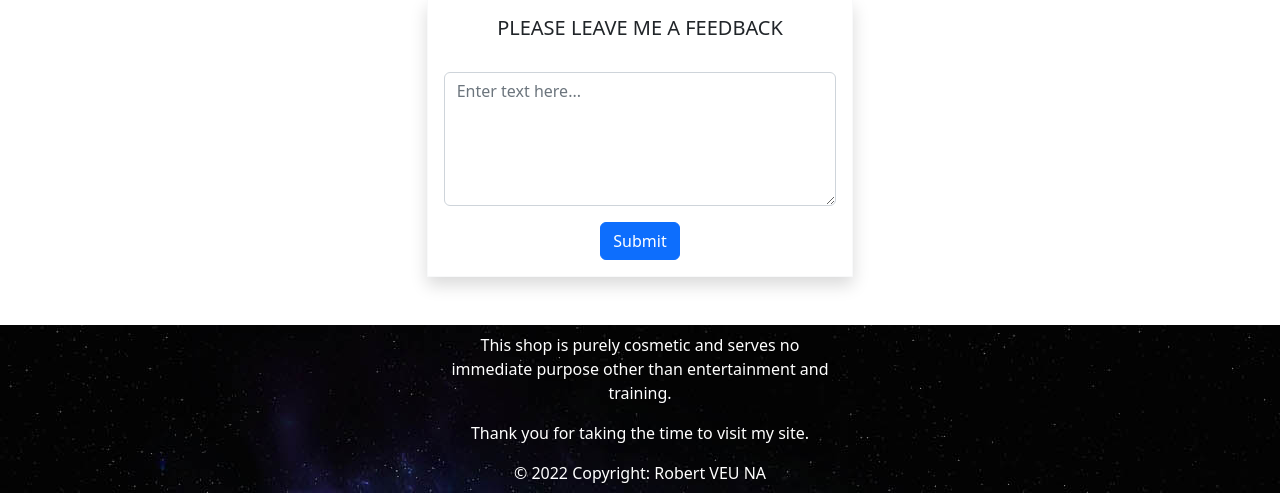
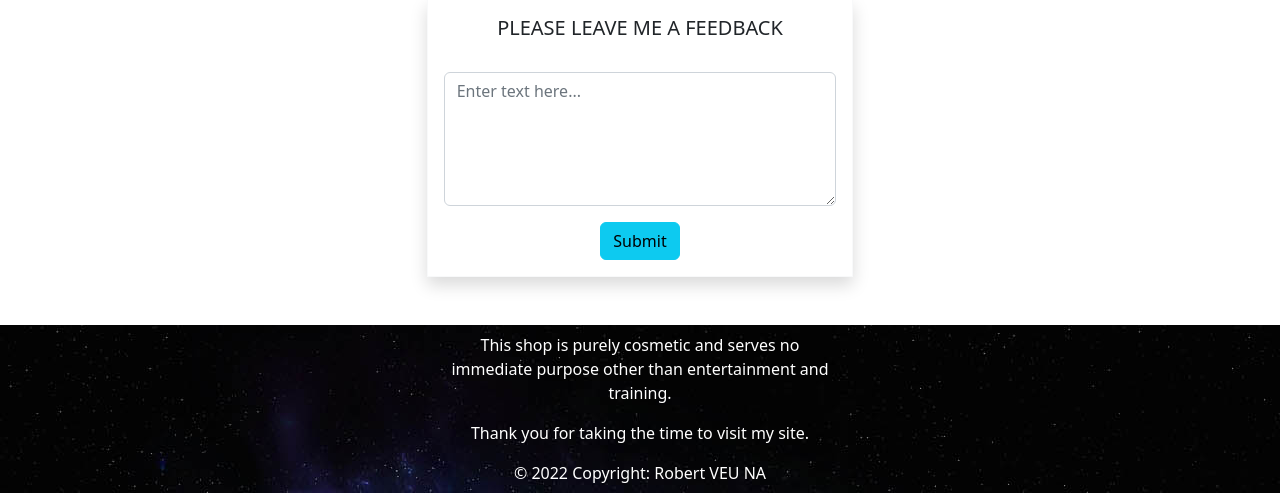
Before and after one commit to veuna-R/php_boutique_saints2022, a PHP site: page / in a window 1280 px wide. Shown: the part 4092-4585 px from the top of the page. Run offline with PHP 8.4, Linux system fonts and the light colour scheme; some libraries are stand-ins or nearby versions.

Commit message:
updated 29/07/2022 @ 16:18

```diff
--- a/index.php
+++ b/index.php
@@ -246,7 +246,7 @@ require_once("inc/header.php");
             <textarea class="form-control" rows="5" placeholder="Enter text here..." name="feedback" required></textarea>
 
             <div class="text-center">
-                <button type="submit" name="submit" class="btn btn-primary mt-3">Submit</button>
+                <button type="submit" name="submit" class="btn btn-info mt-3">Submit</button>
             </div>
 
         </div>
```
